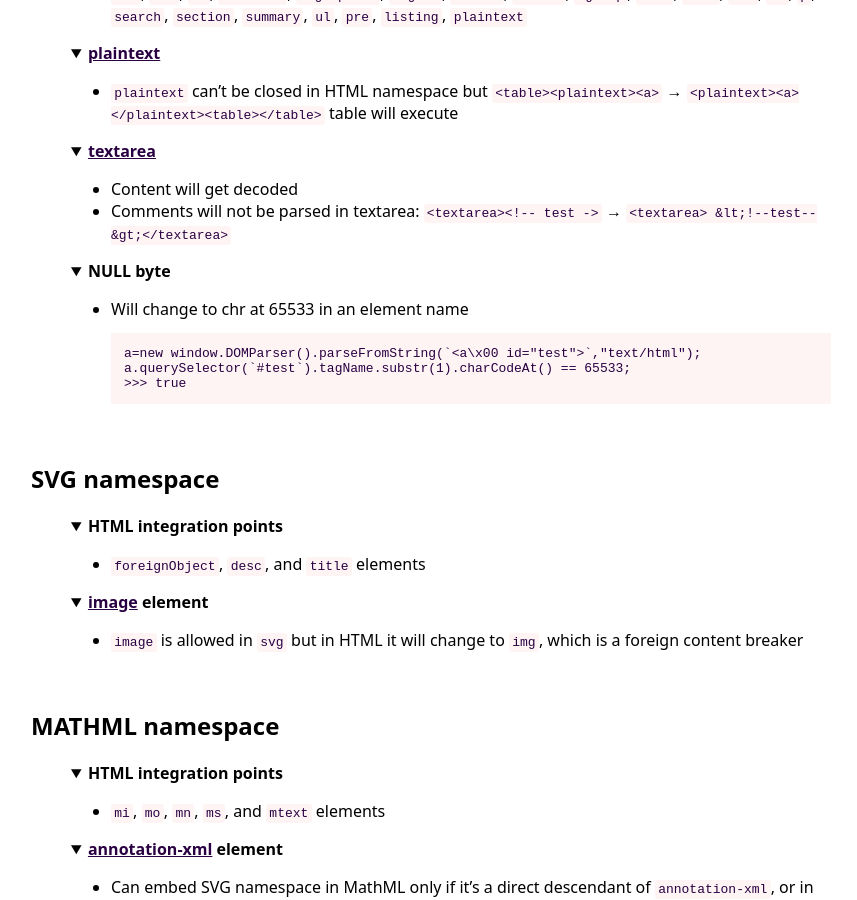
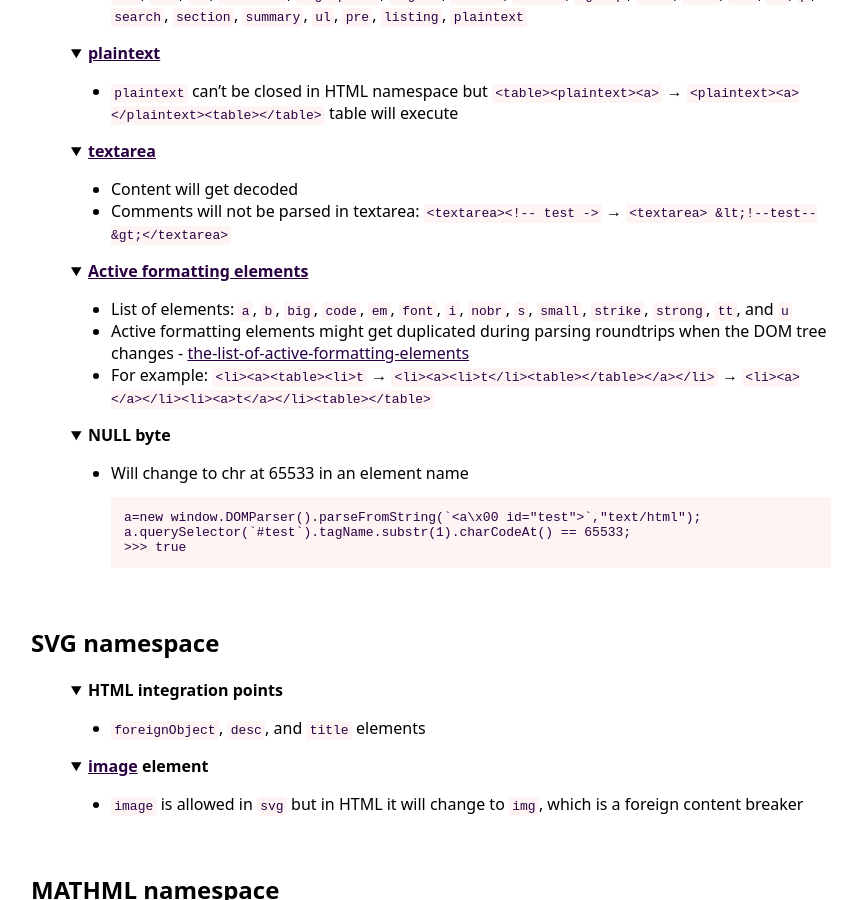
Before and after one commit to SonarSource/mxss-cheatsheet, a Jekyll site: the page built from index.md, in a window 1280 px wide and 900 px high, scrolled down 1968 px. Shown: the whole window, without its empty margins (209-1066 px from the left). Built offline with Jekyll 4.4.1, drawn with Linux system fonts in a browser that asks for light colours.

Commit message:
add active formatting elements - credit @S1r1u5_ (#6)

```diff
--- a/_data/data.yml
+++ b/_data/data.yml
@@ -170,6 +170,27 @@ HTML namespace:
     description: |
       * Content will get decoded
       * Comments will not be parsed in textarea: `<textarea><!-- test ->` → `<textarea> &lt;!--test--&gt;</textarea>`
+
+  - title: "[Active formatting elements](https://html.spec.whatwg.org/multipage/parsing.html#formatting)"
+    search_terms:
+      - a
+      - b
+      - big
+      - code
+      - em
+      - font
+      - i
+      - nobr
+      - s
+      - small
+      - strike
+      - strong
+      - tt
+      - u
+    description: |
+      * List of elements: `a`, `b`, `big`, `code`, `em`, `font`, `i`, `nobr`, `s`, `small`, `strike`, `strong`, `tt`, and `u`
+      * Active formatting elements might get duplicated during parsing roundtrips when the DOM tree changes - [the-list-of-active-formatting-elements](https://html.spec.whatwg.org/multipage/parsing.html#the-list-of-active-formatting-elements)
+      * For example: `<li><a><table><li>t` → `<li><a><li>t</li><table></table></a></li>` → `<li><a></a></li><li><a>t</a></li><table></table>`
 
   - title: "NULL byte"
     search_terms:
```
